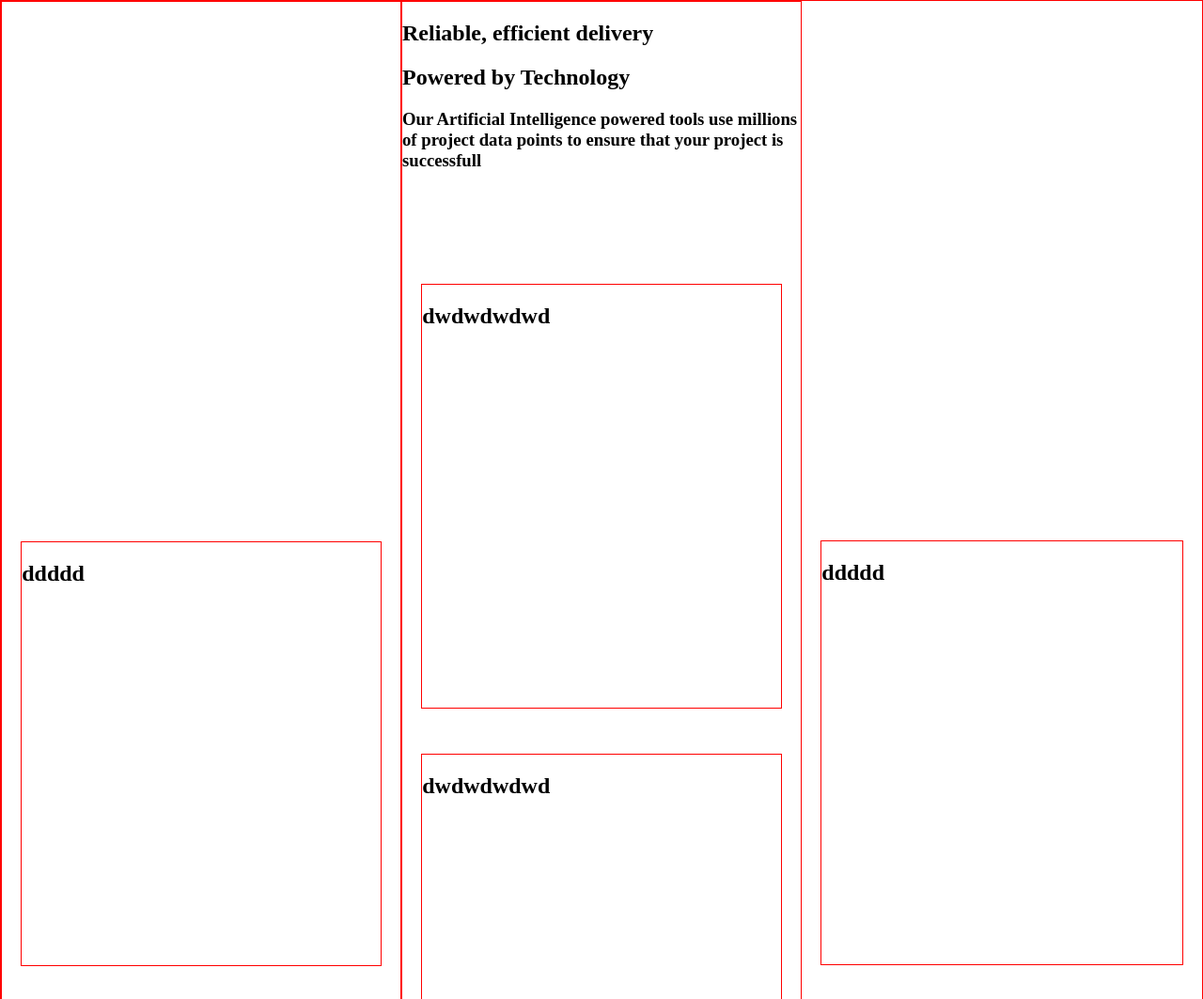
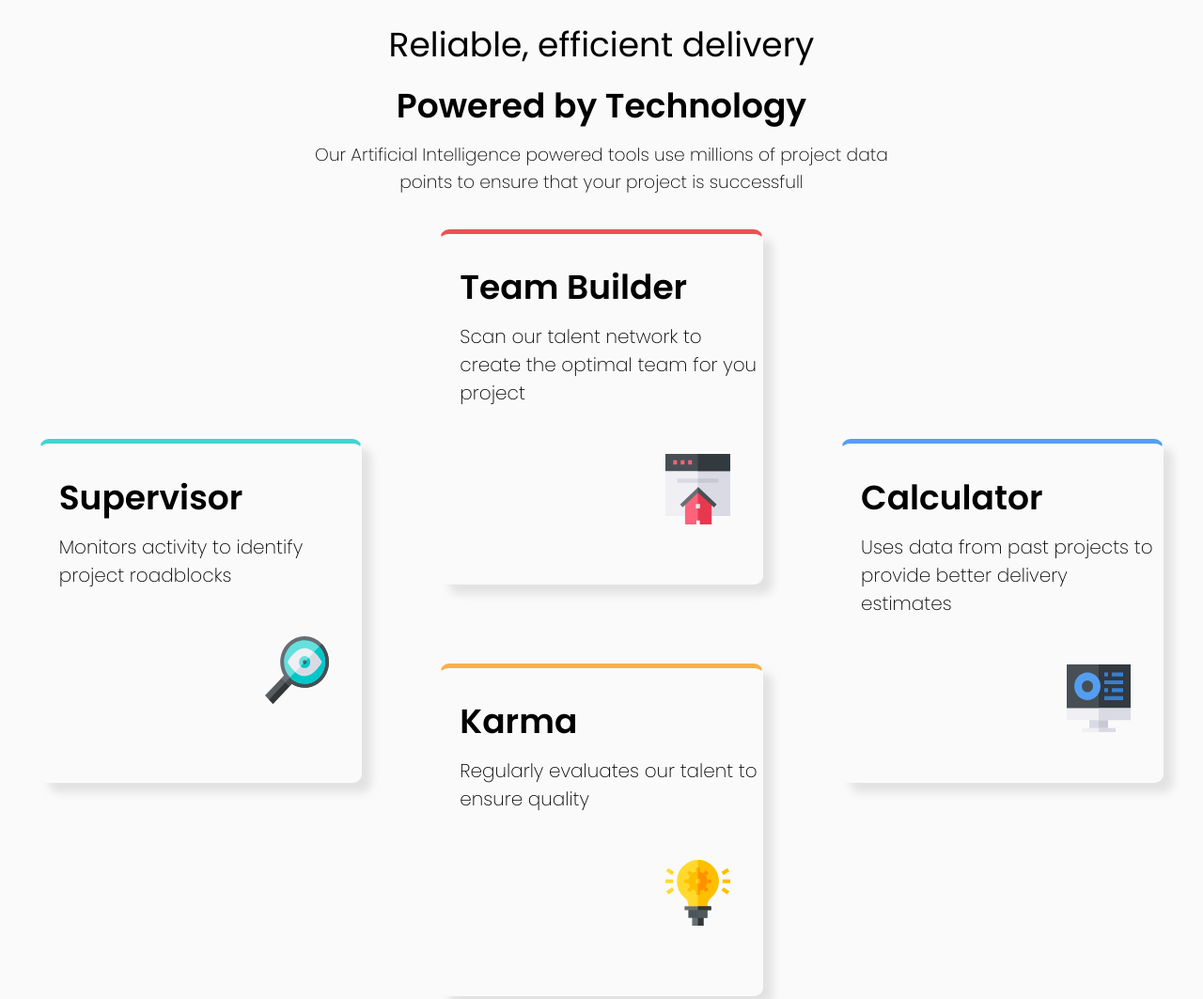
Before and after one commit to andlf07/four-card-frontendmentor, a plain HTML site: page index.html in a window 1280 px wide. Shown: the top 1063 px of the page at 94% size. Drawn offline with Linux system fonts and the light colour scheme.

Commit message:
terminando desktop

```diff
--- a/css/main.css
+++ b/css/main.css
@@ -1,58 +1,104 @@
+@import url('https://fonts.googleapis.com/css2?family=Poppins:wght@200;400;600&display=swap');
+
 body {
-   border: 1px solid red;
    margin: 0;
+   background-color: hsl(0, 0%, 98%);
+   font-family: Poppins;
+}
+.tittle {
+   grid-column: 1 / 4;
+   grid-row: 1 / 2;
+   text-align: center;
 }
 main {
    display: grid;
    grid-template-columns: repeat(3, 1fr);
+   grid-template-rows: 200px 900px;
 }
 .first-section-container {
-   border: 1px solid red;
+   grid-column: 2 / 3;
+   grid-row: 2 / 3;
    display: grid;
-   grid-template-rows: 300px 500px 500px;
-   grid-column: 2 / 3;
-   justify-items: center;
-/*    align-items: center;
-   justify-items: center; */
+   grid-template-rows: auto;
 }
-.team-builder-container, .karma-container {
+.first-section-container .team-builder-container {
+   display: flex;
+   flex-direction: column-reverse;
+   justify-content: center;
+   align-items: center;
+}
+.first-section-container .karma-container {
    display: flex;
    justify-content: center;
-   width: 100%;
-   height: 100%;
+   align-items: center;
 }
-/* .team-builder-container .card-container {
-   border: 1px solid red;
+
+.tittle, .main-tittle-1, .main-tittle-2, .main-tittle-3 {
+   margin: 10px 0;
+}
+.tittle .main-tittle-1 {
+   font-size: 36px;
+   font-weight: 400;
+}
+.tittle .main-tittle-2 {
+   font-size: 36px;
+   font-weight: 600;
+}
+.tittle .main-tittle-3 {
+   font-weight: 200;
+}
+.supervisor-container {
+   grid-column: 1 / 2;
    grid-row: 2 / 3;
-   width: 100%;
-   height: 100%;
-} */
-/* .first-section-container .karma-container {
-   border: 1px solid red;
-   grid-row: 3 / 4;
-   width: 90%;
-   height: 90%;
-} */
-.supervisor-container {
-   border: 1px solid red;
-   display: grid;
-   grid-template-rows: 550px 500px 250px;
-   grid-column: 1 / 2;
-   grid-row: 1 / 2;
+   display: flex;
    align-items: center;
-   justify-items: center;
+   justify-content: center;
 }
 .calculator-container {
-   display: grid;
-   grid-template-rows: 550px 500px 250px;
    grid-column: 3 / 4;
-   grid-row: 1 / 2;
+   grid-row: 2 / 3;
+   display: flex;
    align-items: center;
-   justify-items: center;
+   justify-content: center;
 }
 .card-container {
-      border: 1px solid red;
+      border: 1px solid hsl(0, 0%, 98%);
+      border-radius: 10px;
+      box-shadow: 10px 10px 10px  rgb(128, 128, 128, .2);
       grid-row: 2 / 3;
-      width: 90%;
-      height: 90%;
+      width: 80%;
+      height: 40%;
 }
+.card-container h1 {
+   font-size: 36px;
+   font-weight: 600;
+   margin-bottom: 10px;
+   margin-left: 20px;
+}
+.card-container p {
+   margin-top: 0;
+   margin-left: 20px;
+   font-size: 20px;
+   font-weight: 200;
+}
+.card-container img {
+   width: 20%;
+   height: 20%;
+   display: flex;
+   margin-left: 70%;
+   margin-top: 50px;
+}
+.color-builder {
+   border-top: 5px solid hsl(0, 78%, 62%);
+   height: 80%;
+}
+.color-supervisor {
+   border-top: 5px solid hsl(180, 62%, 55%);
+}
+.color-karma {
+   border-top: 5px solid hsl(34, 97%, 64%);
+   height: 80%;
+}
+.color-calculator {
+   border-top: 5px solid hsl(212, 86%, 64%);
+}
--- a/index.html
+++ b/index.html
@@ -8,31 +8,42 @@
 </head>
 <body>
    <main>
+      <section class="tittle">
+
+         <div class="main-tittle">
+            <h1 class="main-tittle-1">Reliable, efficient delivery</h1>
+            <h1 class="main-tittle-2">Powered by Technology</h1>
+            <h3 class="main-tittle-3">Our Artificial Intelligence powered tools use millions of project data <br> points to ensure that your project is successfull</h3>
+         </div>
+      </section>
       <section class="first-section-container">
-         <div class="main-tittle">
-            <h1>Reliable, efficient delivery</h1>
-            <h1>Powered by Technology</h1>
-            <h3>Our Artificial Intelligence powered tools use millions of project data points to ensure that your project is successfull</h3>
-         </div>
          <div class="team-builder-container">
-            <div class="card-container">
-               <h1>dwdwdwdwd</h1>
+            <div class="card-container color-builder">
+               <h1>Team Builder</h1>
+               <p>Scan our talent network to create the optimal team for you project</p>
+               <img src="./images/icon-team-builder.svg" alt="">
             </div>
          </div>
          <div class="karma-container">
-            <div class="card-container">
-               <h1>dwdwdwdwd</h1>
+            <div class="card-container color-karma">
+               <h1>Karma</h1>
+               <p>Regularly evaluates our talent to ensure quality</p>
+               <img src="./images/icon-karma.svg" alt="">
             </div>
          </div>
       </section>
       <section class="supervisor-container">
-            <div class="card-container">
-               <h1>ddddd</h1>
+            <div class="card-container color-supervisor">
+               <h1>Supervisor</h1>
+               <p>Monitors activity to identify project roadblocks</p>
+               <img src="./images/icon-supervisor.svg" alt="">
             </div>
       </section>
       <section class="calculator-container">
-            <div class="card-container">
-               <h1>ddddd</h1>
+            <div class="card-container color-calculator">
+               <h1>Calculator</h1>
+               <p>Uses data from past projects to provide better delivery estimates</p>
+               <img src="./images/icon-calculator.svg" alt="">
          </div>
       </section>
    </main>
```
Also changed, not shown: design/desktop-design.jpg.
